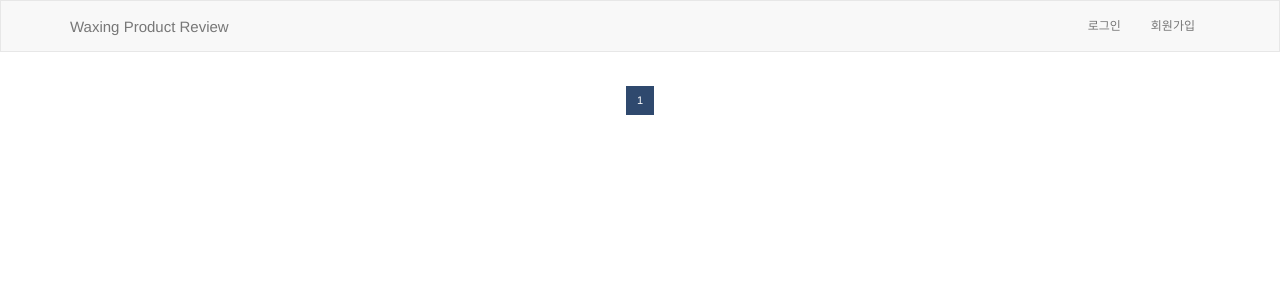
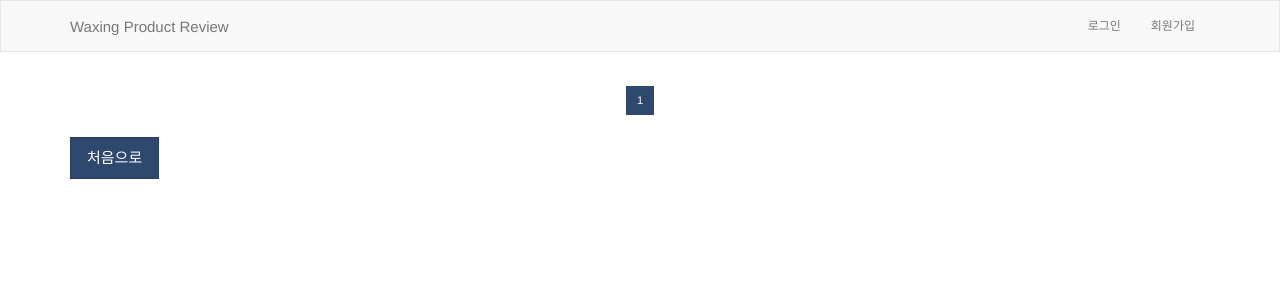
Before and after one commit to bestgunman/Gitwaxingproduct, a Django app: page / in a window 1280 px wide. Shown: the top 300 px of the page. Run offline with Django 3.2, Linux system fonts and the light colour scheme; data that the repository does not hold is empty; some libraries are stand-ins or nearby versions; some web fonts are replaced.

Commit message:
2017/01/11

```diff
--- a/Projectreview/Projectreview/urls.py
+++ b/Projectreview/Projectreview/urls.py
@@ -17,10 +17,12 @@ from django.conf.urls import url, include
 from django.contrib import admin
 from django.conf import settings
 from django.conf.urls.static import static
-from reviewapp.views import review_board
+#from reviewapp.views import review_board
+from productapp.views import product_list
 
 urlpatterns = [
-    url(r'^$', review_board, name='review_index'),
+    url(r'^$', product_list, name='review_index'),
+#    url(r'^$', review_board, name='review_index'),
     url(r'^admin/', admin.site.urls),
     url(r'^review/', include('reviewapp.urls')),
     url(r'^product/', include('productapp.urls')),
--- a/Projectreview/productapp/urls.py
+++ b/Projectreview/productapp/urls.py
@@ -1,5 +1,6 @@
 from django.conf.urls import url
 from . import views
+from reviewapp.views import review_list
 
 urlpatterns = [
 	url(r'^productlist/$', views.product_list, name='product_list'),
--- a/Projectreview/productapp/views.py
+++ b/Projectreview/productapp/views.py
@@ -3,6 +3,7 @@ from .models import Brand, Product
 from reviewapp.views import make_page_range
 from reviewapp.models import Review
 from django.core.paginator import Paginator, EmptyPage, PageNotAnInteger
+
 
 
 def brand_list(request):
@@ -37,7 +38,7 @@ def brand_detail(request, url):
 
 
 
-
+#인덱스 페이지
 def product_list(request):
 	product_list = Product.objects.order_by('title')
 	paginate = Paginator(product_list,10)
--- a/Projectreview/reviewapp/urls.py
+++ b/Projectreview/reviewapp/urls.py
@@ -4,4 +4,5 @@ from . import views
 urlpatterns = [
 	url(r'^(?P<review_id>[0-9]+)/$', views.review_detail, name='review_detail'),
 	url(r'^writeboard/(?P<url>[\w-]+)/$', views.write_board, name="writeboard"),
+	url(r'^reviewlist/(?P<product_url>[\w-]+)$', views.review_list, name='review_list'),
 ]
--- a/Projectreview/reviewapp/views.py
+++ b/Projectreview/reviewapp/views.py
@@ -17,8 +17,9 @@ def make_page_range(current,total_page):
 		page_previous = 0
 	return [page_range,page_previous,page_next]
 
-def review_board(request):
-	reviewlists = Review.objects.order_by('-regdate')
+def review_list(request, product_url):
+	target_product = Product.objects.get(url=product_url)
+	reviewlists = Review.objects.filter(product=target_product)
 	paginate = Paginator(reviewlists,10)
 	page = request.GET.get('page')
 	try:
@@ -35,6 +36,7 @@ def review_board(request):
 	page_previous = make_page_range_result[1]
 	page_next = make_page_range_result[2]
 	context = {
+		'product_url':product_url,
 		'reviewlist': reviewlist,
 		'page_previous':page_previous,
 		'page':page,
--- a/Projectreview/templates/product/product_list.html
+++ b/Projectreview/templates/product/product_list.html
@@ -14,7 +14,7 @@
                 </a>
             </div>
             <div class="col-xs-8">
-                <a href="{% url 'productdetail' product.url %}">
+                <a href="{% url 'review_list' product.url %}">
                     <h4>{{ product.brand }}</h4>
                     <h4>{{ product.title }}</h4>
                     <p>{{ product.price }}원</p>
@@ -23,6 +23,34 @@
         </div>
         <hr/>
     {% endfor %}
+
+
+<!--        {% for review in reviewlist %}
+        <div class="row">
+            <div class="col-xs-4">
+                <a href="{% url 'review_detail' review.id %}">
+                    {% if review.reviewimg %}
+                        <img class="img-responsive" src="{{ review.reviewimg.url }}"/>
+                    {% else %}
+                        {% if review.product.productimg %}
+                            <img class="img-responsive" src="{{ review.product.productimg.url }}"/>
+                        {% else %}
+                            <p class="text-center">이미지 준비중</p>
+                        {% endif %}
+                    {% endif %}
+                </a>
+            </div>
+            <div class="col-xs-8">
+                <a href="{% url 'review_detail' review.id %}">
+                    <h4>{{ review.product }}</h4>
+                    <h5>{{ review.author }}, {{ review.regdate|date:"Y-m-d" }}</h5>
+                    <p>{{ review.content }}</p>
+                </a>
+            </div>
+        </div>
+        <hr/>
+    {% endfor %}
+-->
 
 <nav class="text-center">
   <ul class="pagination pagination-sm">
@@ -41,7 +69,7 @@
     {% endif %}
   </ul>
 </nav>
-<p class="text-left"><a href="/" class="btn btn-lg btn-primary">돌아가기</a></p>
+<p class="text-left"><a href="/" class="btn btn-lg btn-primary">처음으로</a></p>
 
 
 {% endblock %}
--- a/Projectreview/templates/review/review_detail.html
+++ b/Projectreview/templates/review/review_detail.html
@@ -32,6 +32,6 @@
 	</div>
 </div>
 <hr/>
-<p class="text-right"><a href="{% url 'productdetail' review.product.url %}" class="btn btn-lg btn-primary">제품 보기</a></p>
+<p class="text-right"><a href="{% url 'productdetail' review.product.url %}" class="btn btn-lg btn-primary">Product detail</a></p>
 
 {% endblock %}
--- a/Projectreview/templates/review/review_list.html
+++ b/Projectreview/templates/review/review_list.html
@@ -46,5 +46,6 @@
   </ul>
 </nav>
 
+<p class="text-right"><a href="{% url 'writeboard' product_url %}" class="btn btn-lg btn-primary">리뷰 쓰기</a></p>
 
 {% endblock %}
```
